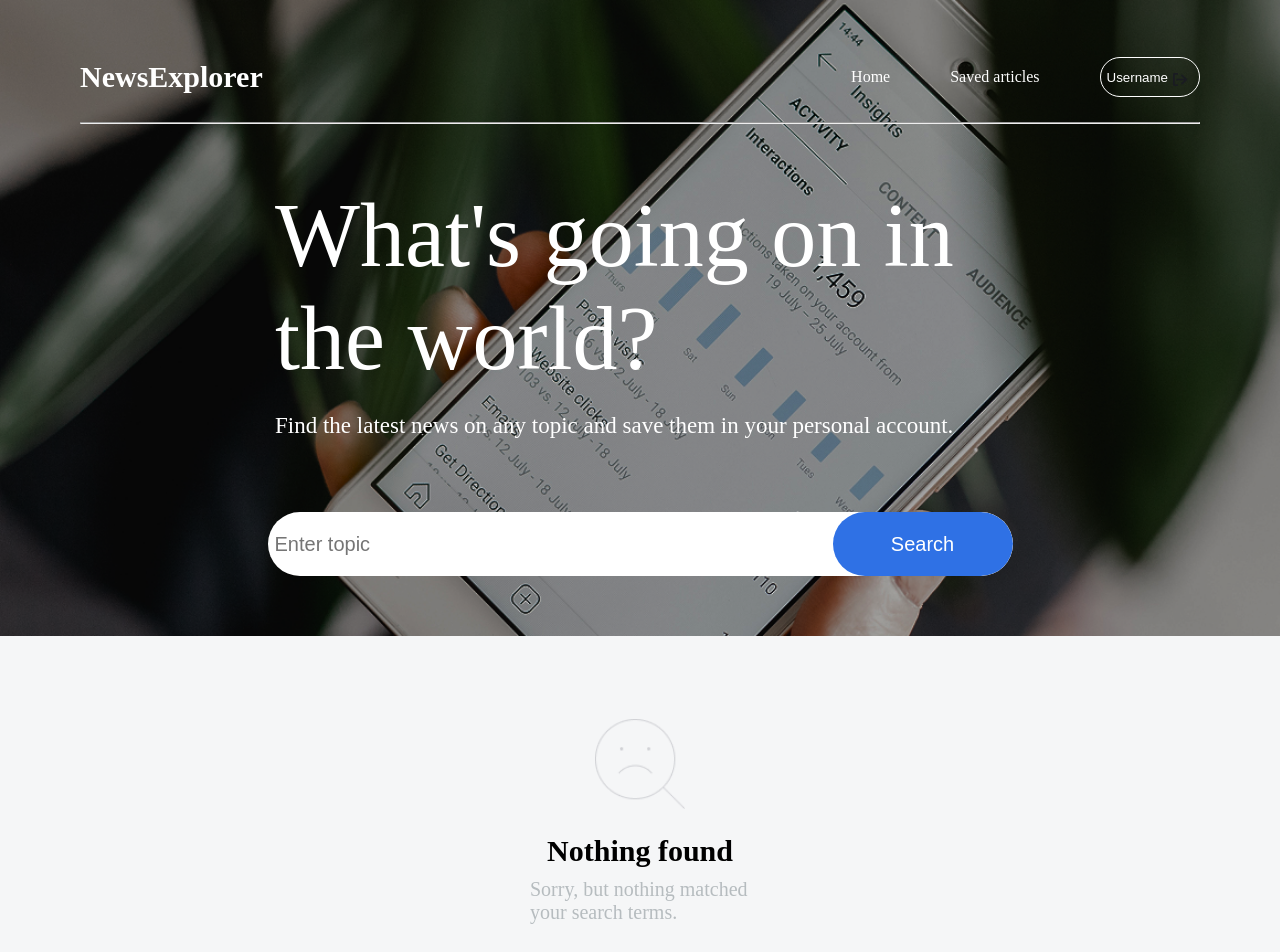
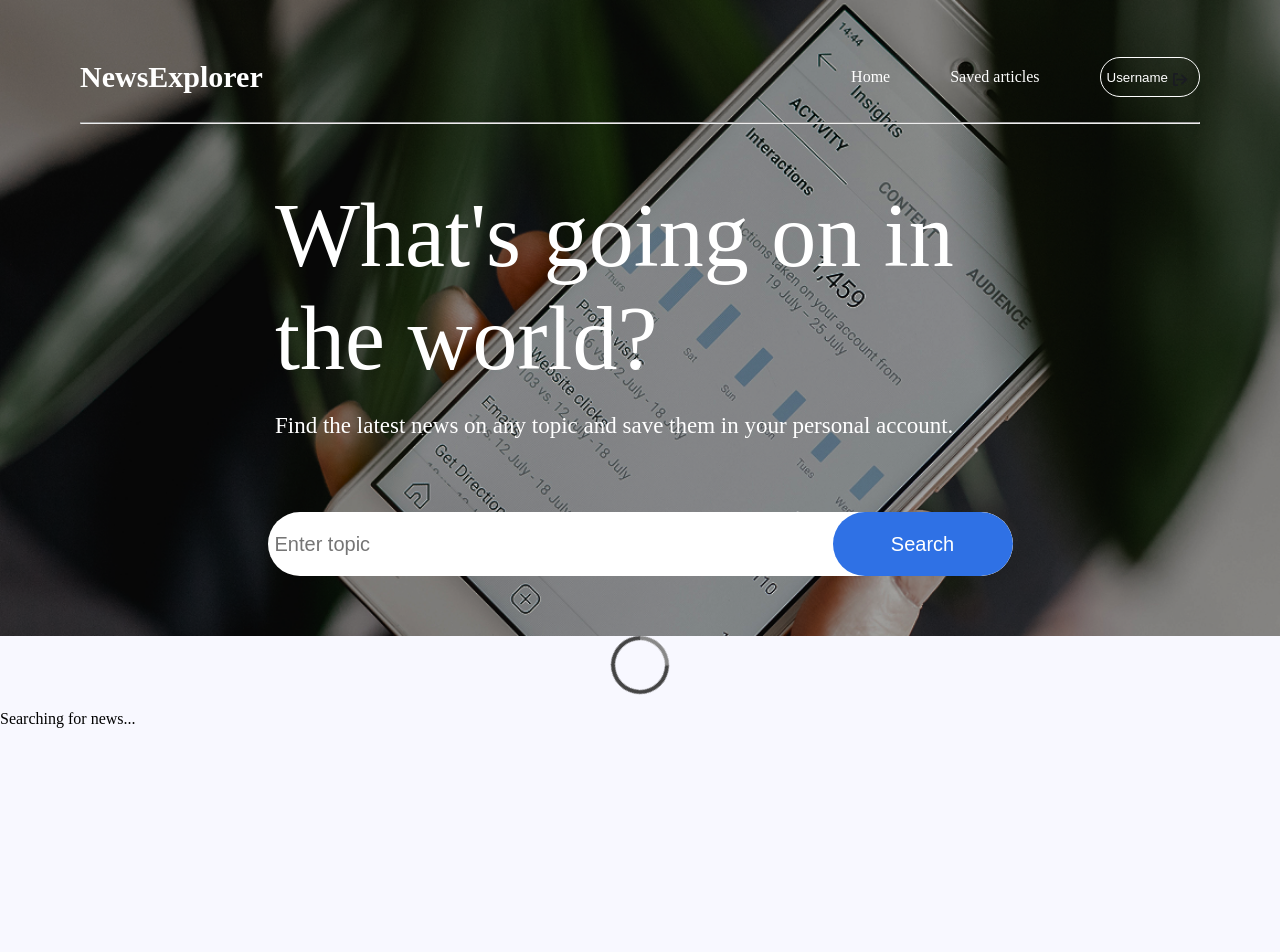
Before and after one commit to dafPineda/project-NewsExplorer-frontend, a React (Vite) app: page / in a window 1280 px wide. Shown: the top 952 px of the page. Built offline with nearby package versions, Linux system fonts and the light colour scheme.

Commit message:
Feat: Create component preloader

```diff
--- a/src/blocks/newsCardList.css
+++ b/src/blocks/newsCardList.css
@@ -34,3 +34,34 @@
     margin: 0;
     width: 220px;
 }
+
+.preloader{
+    height: 370px;
+}
+.preloader-circle {
+    overflow: hidden;
+	display: block;
+	width: 50px;
+	height: 50px;
+	border: 4px solid #444;
+	border-bottom-color: #888;
+
+	border-radius: 50%;
+
+	/* position: absolute;
+	top: 0;
+	left: 0;
+	right: 0;
+	bottom: 0; */
+	margin: auto;
+
+	animation: spin .75s infinite linear;
+}
+.preloader-text{
+
+}
+@keyframes spin {
+	100% {
+		transform: rotate(360deg);
+	}
+}
--- a/src/components/Main/components/NewsCardList/NewsCardList.jsx
+++ b/src/components/Main/components/NewsCardList/NewsCardList.jsx
@@ -1,10 +1,11 @@
 import NothingFound from "./NothingFound/NothingFound";
+import Preloader from "./Preloader/Preloader";
 
 export default function NewsCardList(){
     return(
         <section className="new-card-list">
-            <NothingFound/>
-
+            {/* <NothingFound/> */}
+            <Preloader/>
         </section>
     )
 }
--- a/src/components/Main/components/NewsCardList/Preloader/Preloader.jsx
+++ b/src/components/Main/components/NewsCardList/Preloader/Preloader.jsx
@@ -0,0 +1,8 @@
+export default function Preloader(){
+    return(
+        <div className="preloader">
+            <i className="preloader-circle"></i>
+            <p className="preloader-text">Searching for news...</p>
+        </div>
+    )
+}
```
